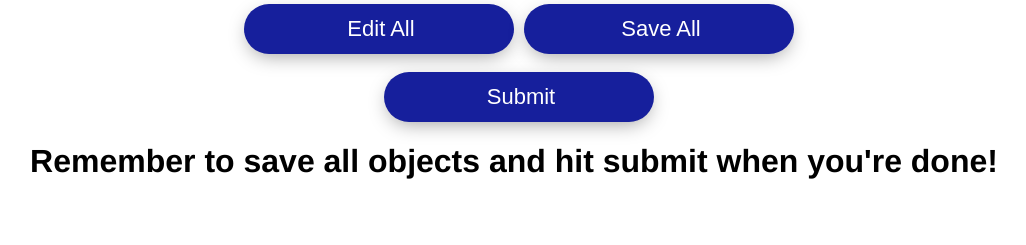
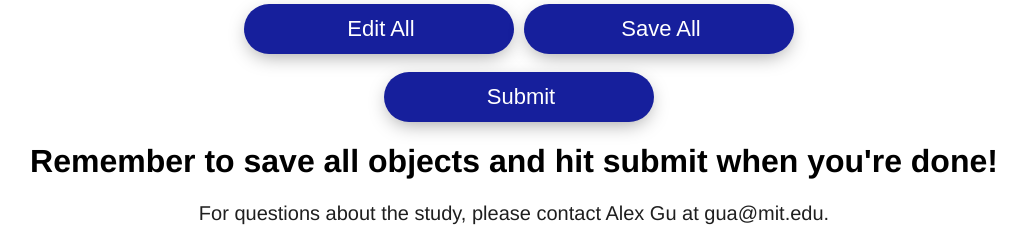
Before and after one commit to minimario/code-skeleton-ui, a PHP site: page / in a window 1280 px wide. Shown: the part 1238-1483 px from the top of the page, without its empty margins (126-1152 px from the left). Before the commit the page ends 1417 px from the top, so only its background shows below. Run offline with PHP 8.4, Linux system fonts and the light colour scheme.

Commit message:
added my name

```diff
--- a/index.html
+++ b/index.html
@@ -104,6 +104,7 @@
         <p class="buttondiv"> <button v-if="!submitted" v-on:click="submitAll()" class="submitbutton">Submit</button> </p>
         <h1 v-if="!submitted"> Remember to save all objects and hit submit when you're done! </h1>
         <h1 v-if=submitted> Thanks! Please help us out by doing another one! </h1>
+        <p class="centered"> For questions about the study, please contact Alex Gu at gua@mit.edu. </p>
 
     </div>
 
--- a/style.css
+++ b/style.css
@@ -48,6 +48,9 @@ hr {
   align-items: center;
   justify-content: center;
   align-content: center;
+}
+.centered {
+  text-align: center;
 }
 .ExampleInfoImage img {
   height: auto;
```
